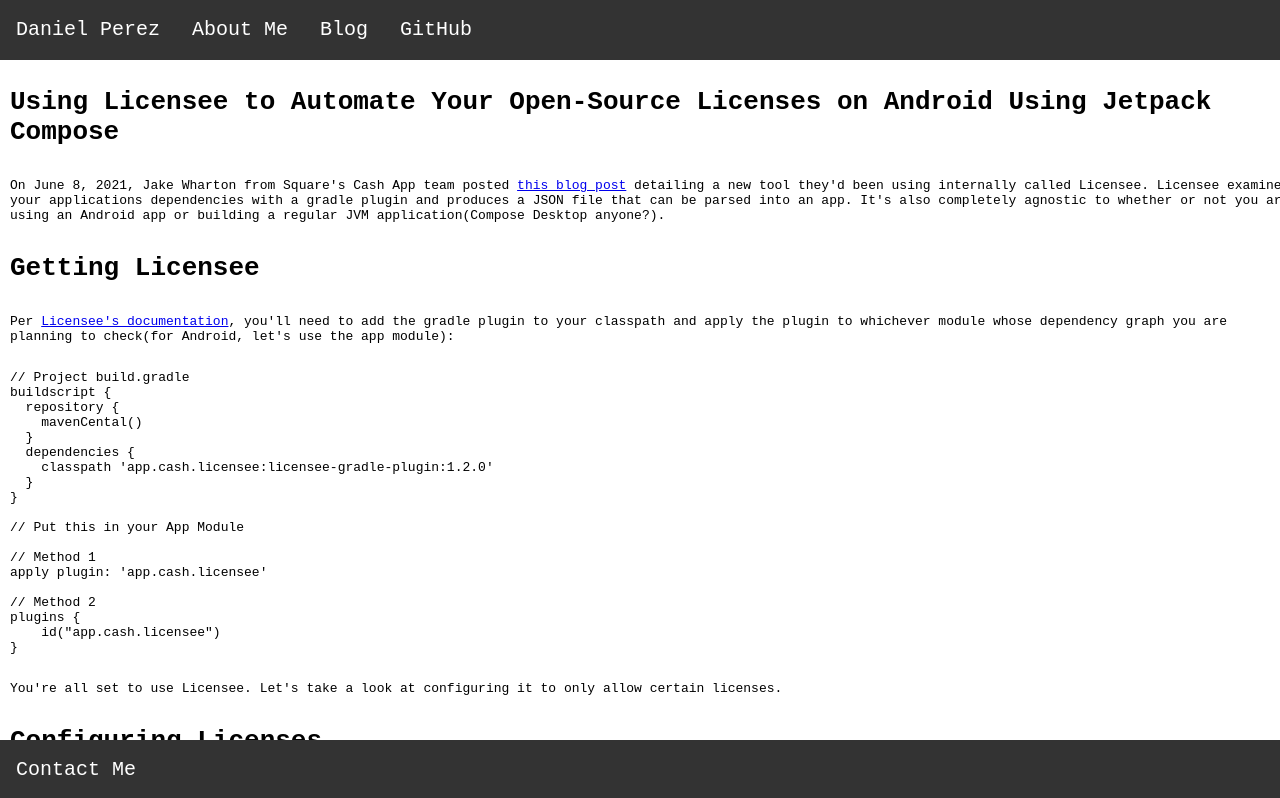
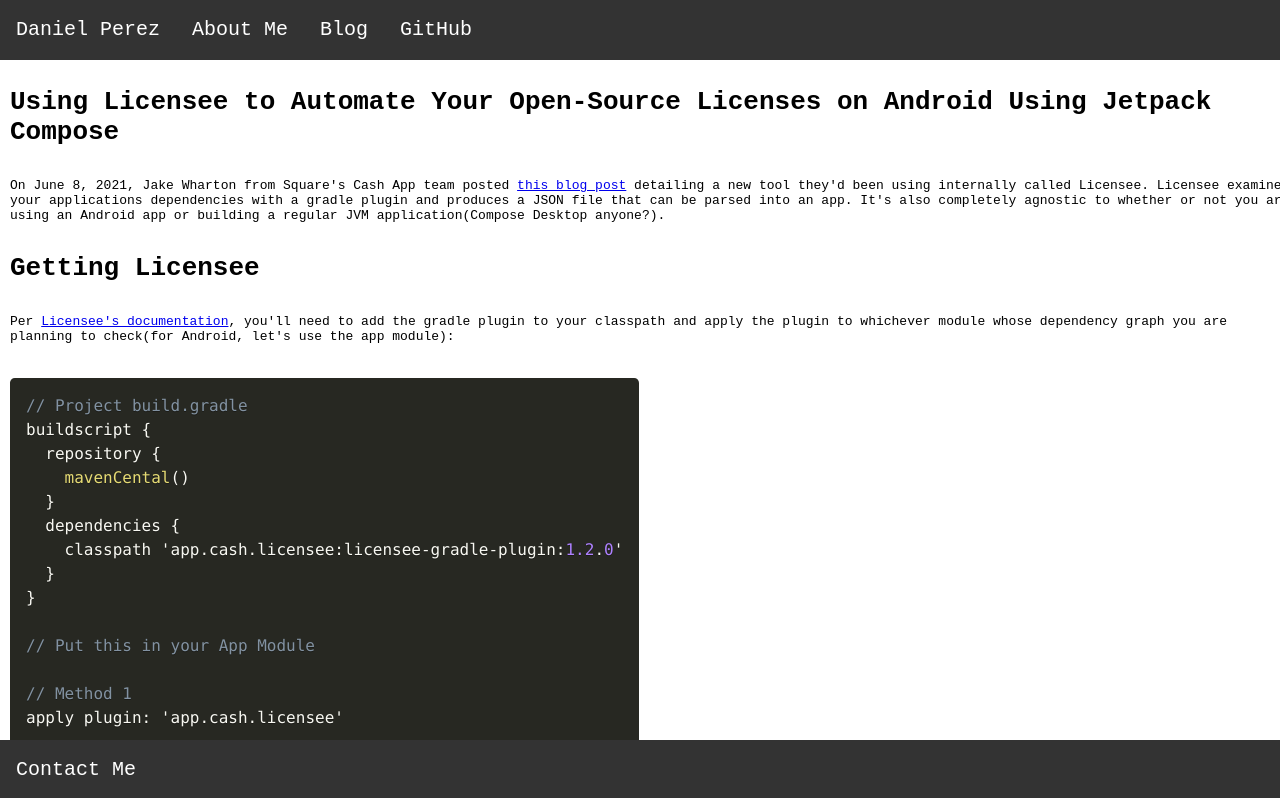
Before and after one commit to danielPerez97/website, a React (Create React App) app: page /blog/1 in a window 1280 px wide. Shown: the top 798 px of the page. Built offline with nearby package versions, Linux system fonts and the light colour scheme.

Commit message:
Configured syntax highlighting with Markdown for blog posts

```diff
--- a/package.json
+++ b/package.json
@@ -6,12 +6,14 @@
     "@testing-library/jest-dom": "^5.11.10",
     "@testing-library/react": "^11.2.6",
     "@testing-library/user-event": "^12.8.3",
+    "prismjs": "^1.29.0",
     "prop-types": "^15.7.2",
     "react": "^18.0.0",
     "react-dom": "^18.0.0",
     "react-markdown": "^8.0.7",
     "react-router-dom": "^6.0.0",
     "react-scripts": "^5.0.1",
+    "react-syntax-highlighter": "^15.5.0",
     "styled-components": "^5.3.0",
     "web-vitals": "^1.1.1"
   },
--- a/src/components/blog/BlogPost.jsx
+++ b/src/components/blog/BlogPost.jsx
@@ -1,6 +1,9 @@
+/* eslint-disable */
 import React from 'react';
 import ReactMarkdown from 'react-markdown';
 import styled from 'styled-components';
+import { Prism as SyntaxHighlighter } from 'react-syntax-highlighter';
+import { okaidia } from 'react-syntax-highlighter/dist/esm/styles/prism';
 import { useLoaderData } from 'react-router-dom';
 
 const BlogPostContainer = styled.div`
@@ -26,7 +29,28 @@
   return (
     <BlogPostContainer>
       <MarkDownContainer>
-        <ReactMarkdown>
+        <ReactMarkdown components={{
+          // eslint-disable-next-line react/no-unstable-nested-components
+          code({
+            node, inline, className, children, ...props
+          }) {
+            const match = /language-(\w+)/.exec(className || '');
+            return !inline && match ? (
+              <SyntaxHighlighter
+                {...props}
+                children={String(children).replace(/\n$/, '')}
+                style={okaidia}
+                language={match[1]}
+                PreTag="div"
+              />
+            ) : (
+              <code {...props} className={className}>
+                {children}
+              </code>
+            );
+          },
+        }}
+        >
           {body}
         </ReactMarkdown>
       </MarkDownContainer>
```
Also changed, not shown: 1 other file (tests, documents, lock files or other folders).
